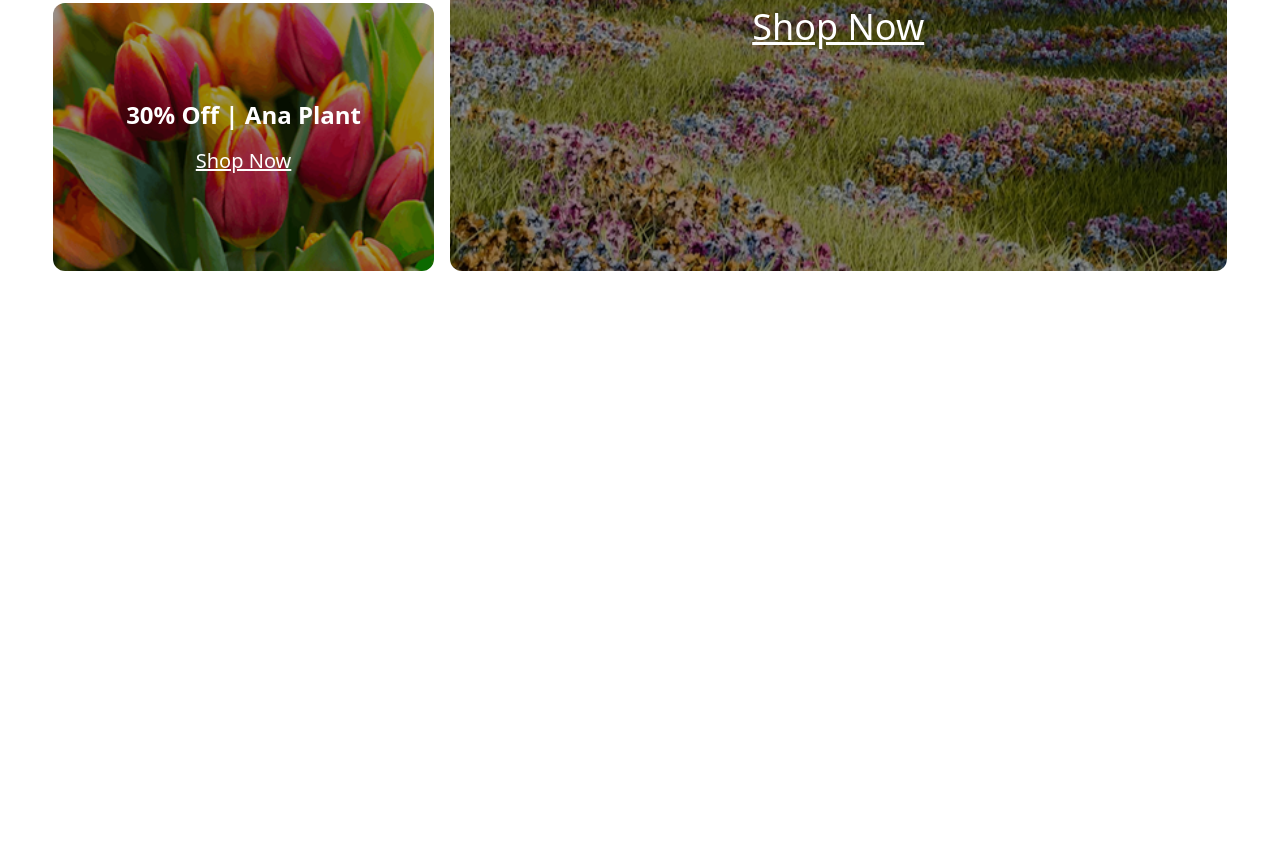
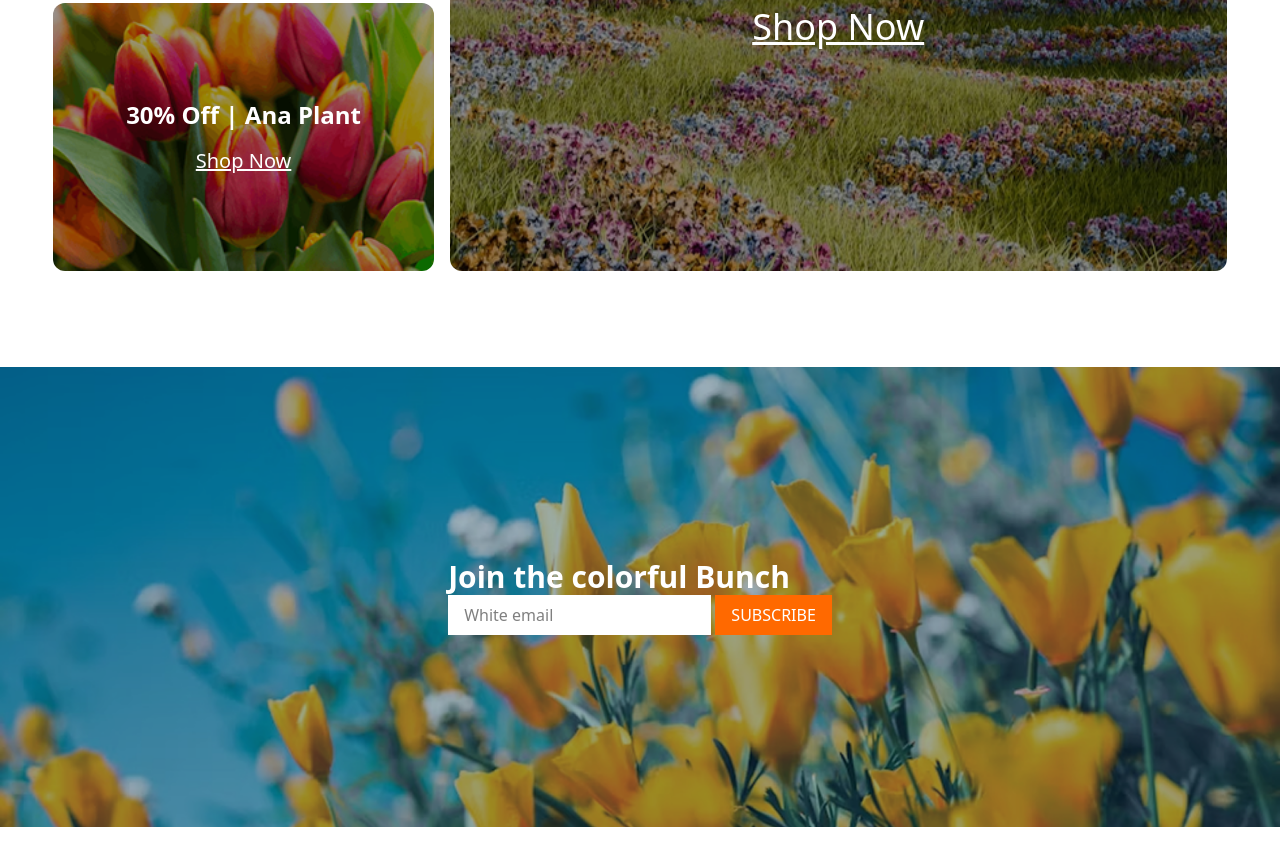
Before and after one commit to arfanur04/m12a2-responsive-flowers, a plain HTML site: page index.html in a window 1280 px wide. Shown: the part 3021-3886 px from the top of the page. Before the commit the page ends 3388 px from the top, so only its background shows below. Drawn offline with nearby package versions, Linux system fonts and the light colour scheme.

Commit message:
5_ Join section added

```diff
--- a/index.html
+++ b/index.html
@@ -309,6 +309,26 @@
 					</div>
 				</main>
 			</section>
+			<!--: Join Section -->
+			<section
+				class="bg-[url(./assets/news-letter-bg.png)] bg-cover bg-no-repeat bg-center py-48 my-12 md:my-24 flex justify-center items-center text-white"
+			>
+				<main>
+					<h2 class="text-3xl font-bold">Join the colorful Bunch</h2>
+					<div>
+						<input
+							class="px-4 py-2 m-0 text-black bg-white"
+							type="email"
+							name=""
+							id=""
+							placeholder="White email"
+						/>
+						<button class="px-4 py-2 m-0 text-white bg-orange-500">
+							SUBSCRIBE
+						</button>
+					</div>
+				</main>
+			</section>
 		</main>
 		<footer></footer>
 	</body>
```
